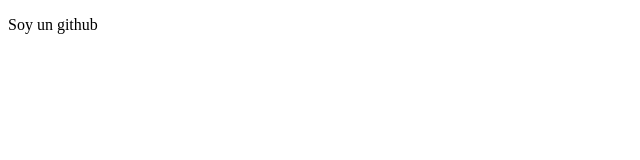
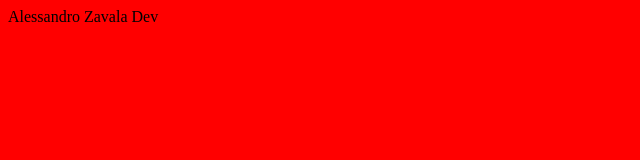
Before and after one commit to alessandrozavala/alessandrozavala.github.io, a plain HTML site: page index.html in a window 1280 px wide. Shown: the whole page, without its empty margins (0-640 px from the left). Drawn offline with Linux system fonts and the light colour scheme.

Commit message:
Commit prueba de estilos
Prueba de estilos

```diff
--- /dev/null
+++ b/css/styles.css
@@ -0,0 +1,3 @@
+body{
+    background-color: red;
+}
--- a/index.html
+++ b/index.html
@@ -5,8 +5,15 @@
     <meta http-equiv="X-UA-Compatible" content="IE=edge">
     <meta name="viewport" content="width=device-width, initial-scale=1.0">
     <title>Página personal</title>
+    <link rel="stylesheet" type="text/css" href="css/styles.css">
 </head>
 <body>
-    <p>Soy un github</p>
+    <!--Inicio de la cabecera-->
+    <header>
+        <div class="wrap">
+            <div class="logo">Alessandro Zavala Dev</div>
+        </div>
+    </header>
+    <!--Fin de la cabecera-->
 </body>
 </html>
```
